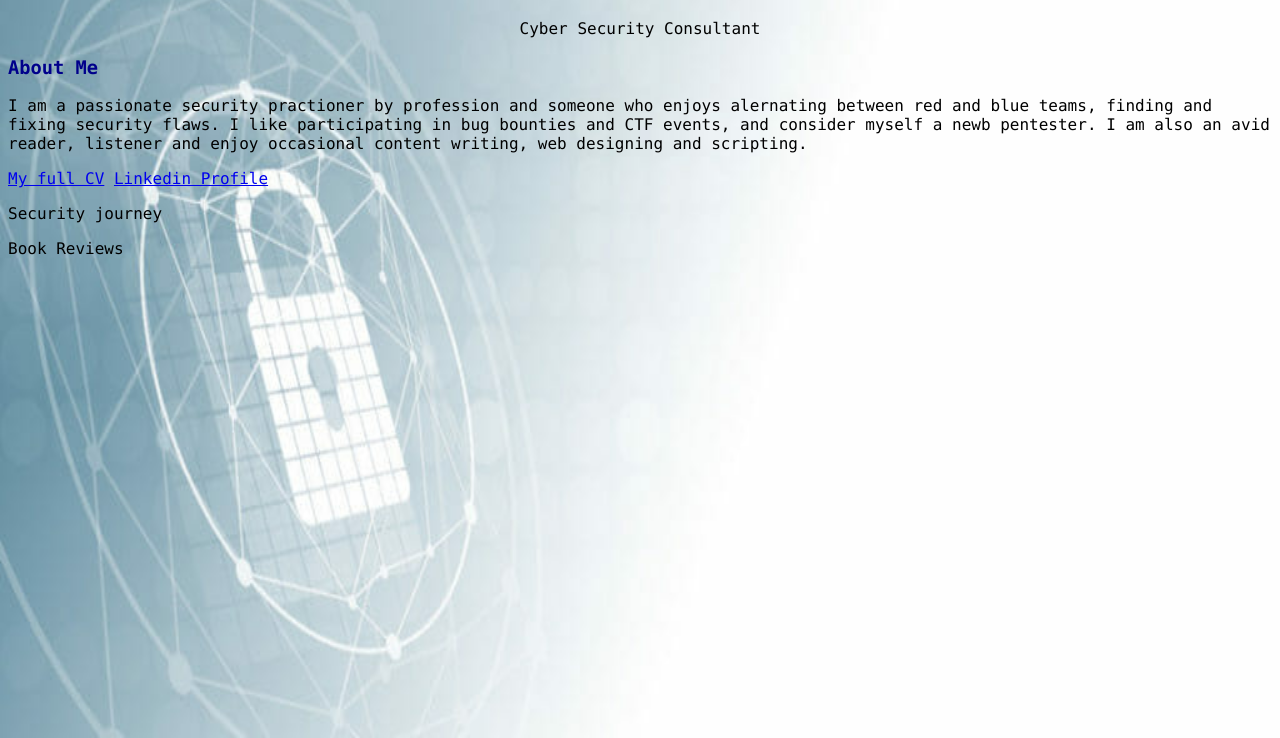
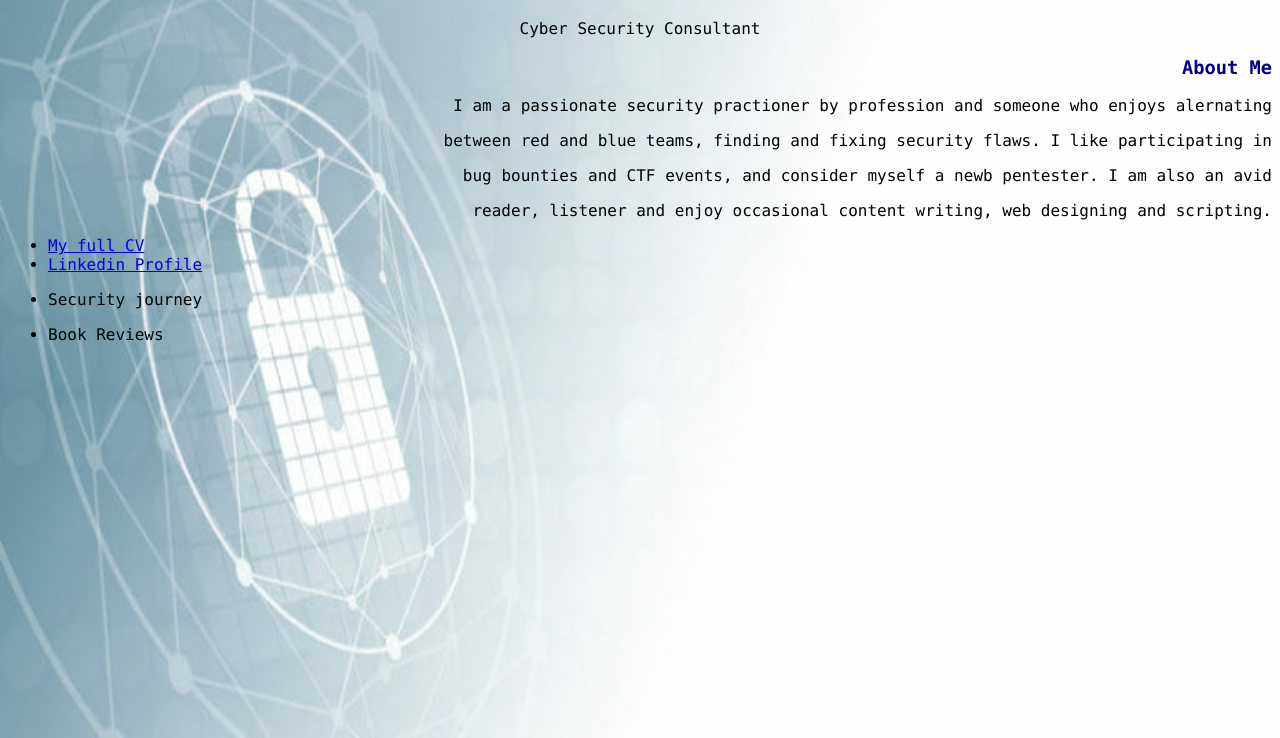
Before and after one commit to ElavarasiNatarajan/ElavarasiNatarajan.github.io, a plain HTML site: page index.html in a window 1280 px wide. Shown: the part 62-800 px from the top of the page. Drawn offline with Linux system fonts and the light colour scheme.

Commit message:
Update index.html

```diff
--- a/index.html
+++ b/index.html
@@ -17,11 +17,15 @@ body {
 <body style="font-family: monaco">
 <h1 align="center">Elavarasi Natarajan</h1>
 <p align="center">Cyber Security Consultant</p>
-<h3>About Me</h3>
-<p>I am a passionate security practioner by profession and someone who enjoys alernating between red and blue teams, finding and fixing security flaws. I like participating in bug bounties and CTF events, and consider myself a newb pentester. I am also an avid reader, listener and enjoy occasional content writing, web designing and scripting. </p>
-<a href="resume.pdf" target = "_blank">My full CV</a>
-<a href="https://www.linkedin.com/in/elavarasi-natarajan-securityspecialist/" target = "_blank">Linkedin Profile</a>
-<p>Security journey</p>
-<p>Book Reviews</p>
+<h3 align="right">About Me</h3>
+<p align="right">I am a passionate security practioner by profession and someone who enjoys alernating </p>
+<p align="right">between red and blue teams, finding and fixing security flaws. I like participating in</p>
+<p align="right">bug bounties and CTF events, and consider myself a newb pentester. I am also an avid</p>
+<p align="right">reader, listener and enjoy occasional content writing, web designing and scripting. </p>
+<ul>
+<li><a href="resume.pdf" target = "_blank">My full CV</a></li>
+<li><a href="https://www.linkedin.com/in/elavarasi-natarajan-securityspecialist/" target = "_blank">Linkedin Profile</a></li>
+<li><p>Security journey</p></li>
+<li><p>Book Reviews</p></li>
 </body>
 </html>
```
